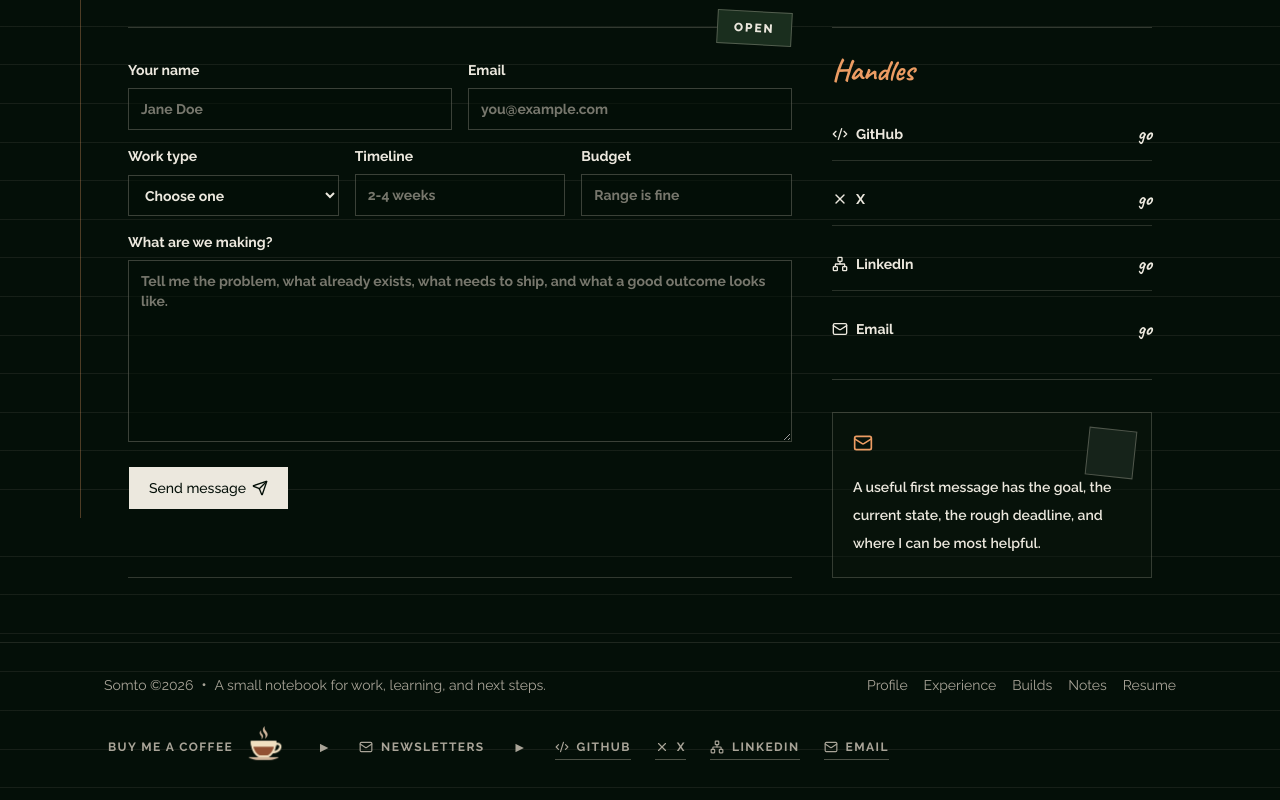
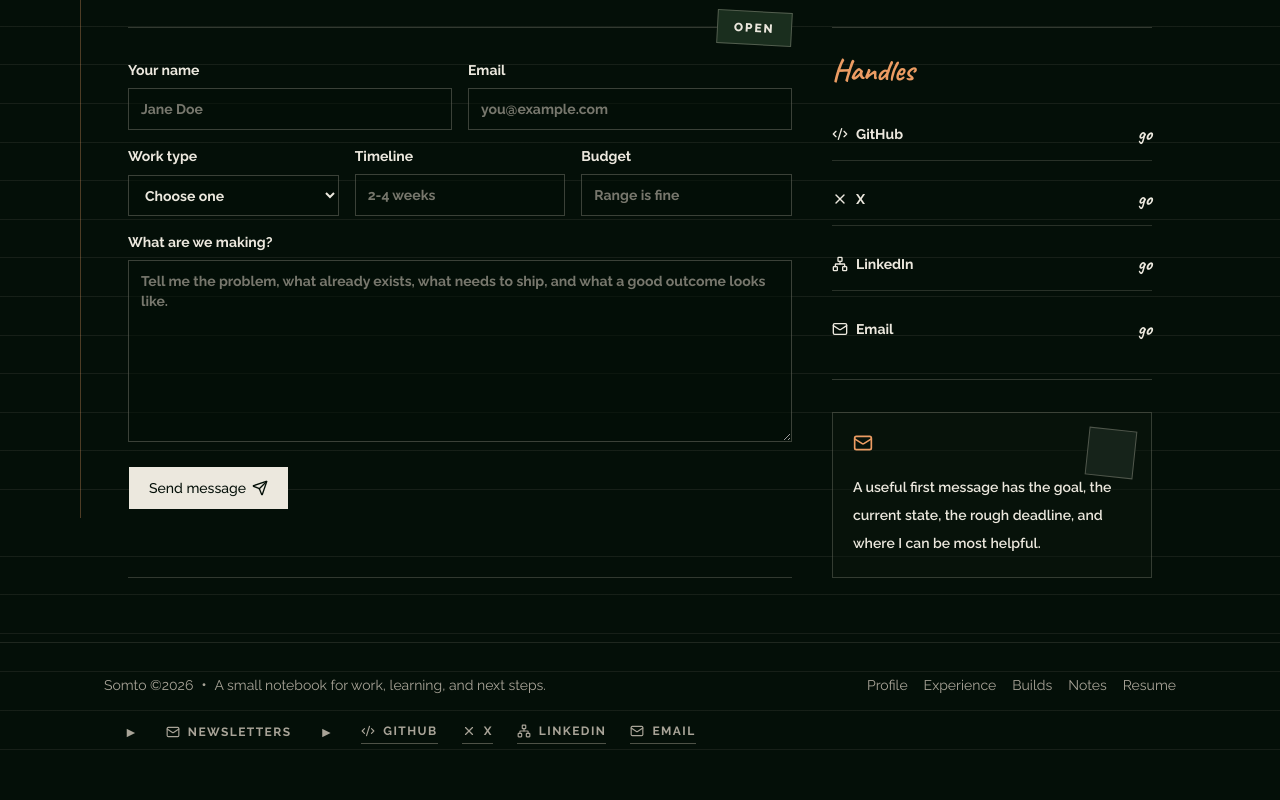
Before and after one commit to S0mt0/portfolio, a Next.js app: page /contact in a window 1280 px wide. Shown: the part 282-1082 px from the top of the page. After the commit the page ends 1058 px from the top, so only its background shows below. Built offline with nearby package versions, Linux system fonts and the light colour scheme; no server answers.

Commit message:
remove bmc

```diff
--- a/components/layout/site-footer.tsx
+++ b/components/layout/site-footer.tsx
@@ -1,6 +1,6 @@
 import Link from "next/link";
 
-import { FooterCoffeeLink } from "@/components/layout/buy-me-coffee-link";
+// import { FooterCoffeeLink } from "@/components/layout/buy-me-coffee-link";
 import { NewsletterSignup } from "@/components/common/newsletter-signup";
 import { getContactContent } from "@/lib/api/pages";
 import { navItems, socialLinks } from "@/lib/fallbacks/portfolio-data";
@@ -34,7 +34,7 @@ export async function SiteFooter() {
           </nav>
         </div>
         <div className="flex flex-wrap gap-3 px-1">
-          <FooterCoffeeLink />
+          {/* <FooterCoffeeLink /> */}
           <span className="self-center mx-4 hidden sm:inline-flex">►</span>
           <NewsletterSignup />
           <span className="self-center mx-4 hidden sm:inline-flex">►</span>
--- a/components/layout/site-nav.tsx
+++ b/components/layout/site-nav.tsx
@@ -4,10 +4,10 @@ import Link from "next/link";
 import { Menu, X } from "lucide-react";
 import { usePathname } from "next/navigation";
 import { useState } from "react";
+
 import Image from "next/image";
-
 import { Button } from "@/components/ui/button";
-import { MobileCoffeeLink } from "@/components/layout/buy-me-coffee-link";
+// import { MobileCoffeeLink } from "@/components/layout/buy-me-coffee-link";
 import { ThemeToggle } from "@/components/layout/theme-toggle";
 import { cn } from "@/lib/utils";
 import { navItems, profile } from "@/lib/fallbacks/portfolio-data";
@@ -113,7 +113,7 @@ export function SiteNav() {
                 </Link>
               );
             })}
-            <MobileCoffeeLink onClick={() => setOpen(false)} />
+            {/* <MobileCoffeeLink onClick={() => setOpen(false)} /> */}
           </div>
         </nav>
       ) : null}
--- a/lib/fallbacks/portfolio-data.ts
+++ b/lib/fallbacks/portfolio-data.ts
@@ -20,7 +20,7 @@ import {
 } from "../types/experience";
 
 export const navItems: NavItem[] = [
-  { href: "/", label: "Profile", code: "home" },
+  { href: "/", label: "Profile", code: "welcome" },
   { href: "/experience", label: "Experience", code: "xp" },
   { href: "/builds", label: "Builds", code: "builds" },
   { href: "/notes", label: "Notes", code: "articles" },
```
